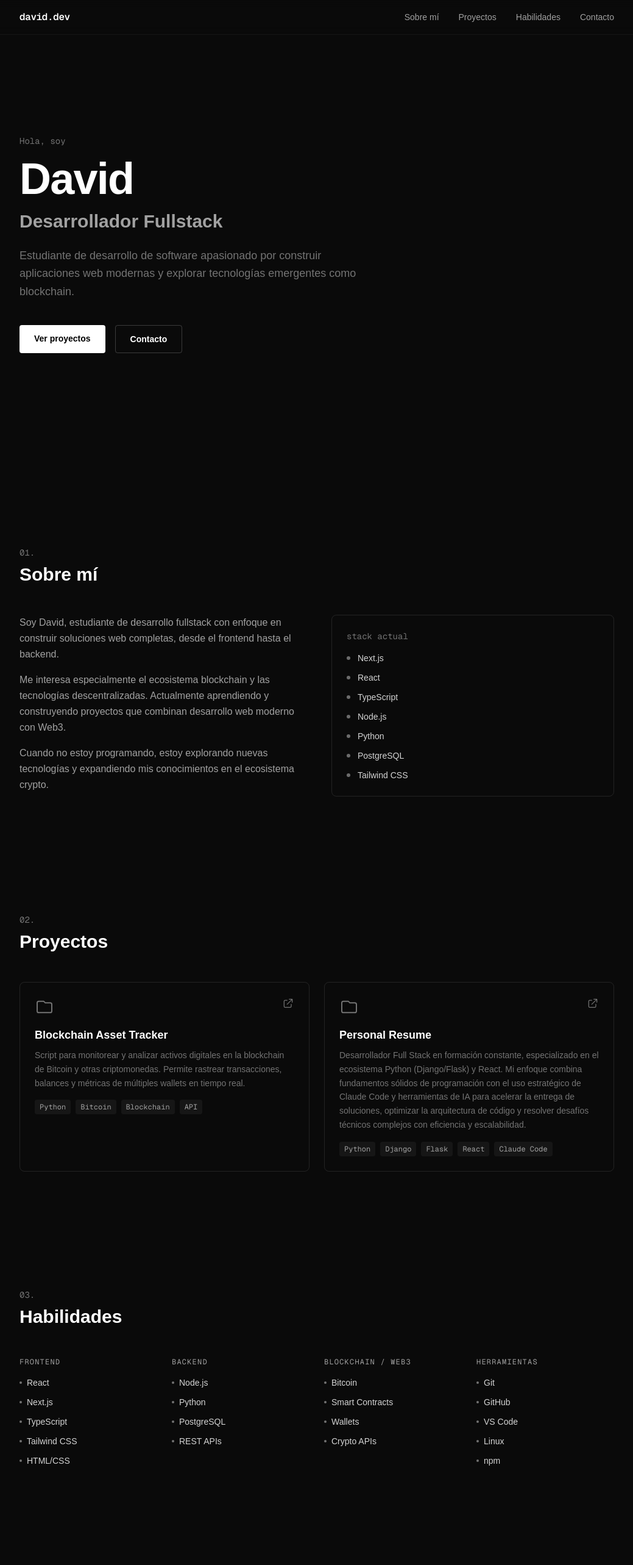
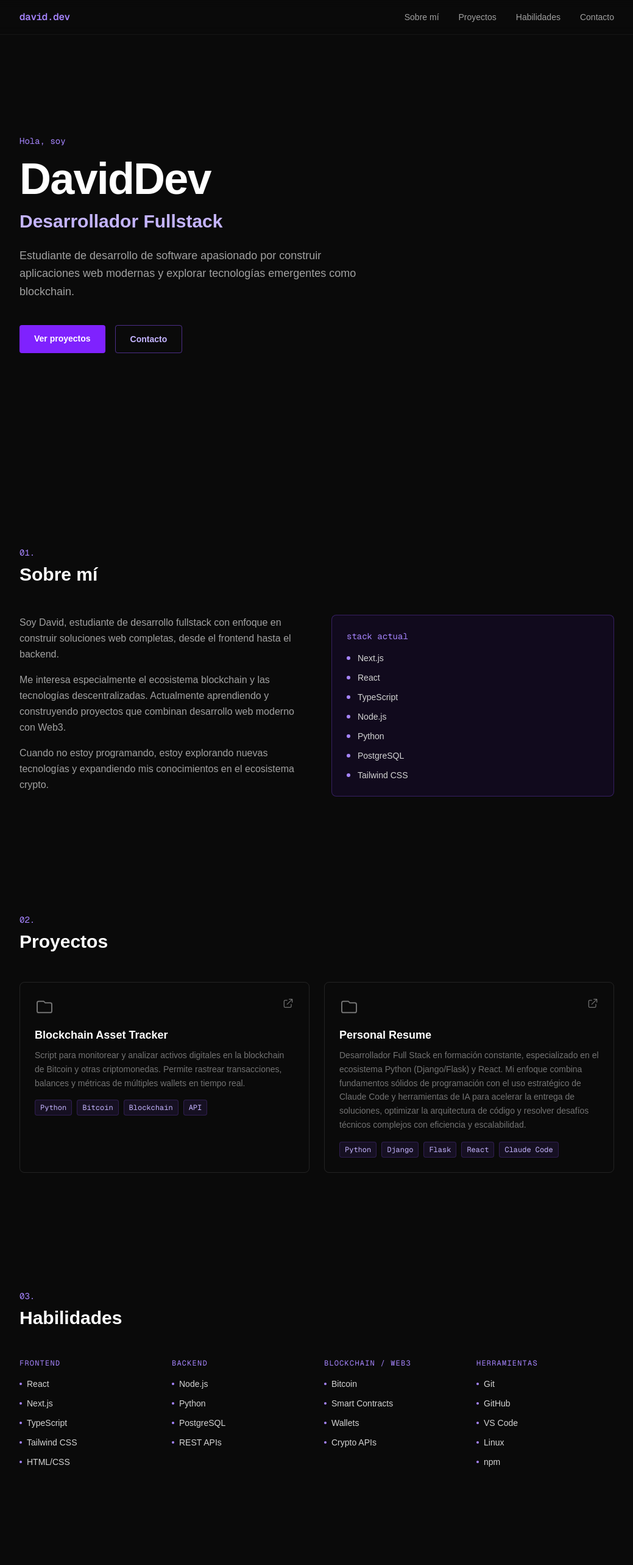
Before and after one commit to coderblockch/portfolio, a Next.js app: page / in a window 1280 px wide. Shown: the top 2566 px of the page at 61% size, without its empty margins (120-1159 px from the left). Built offline with nearby package versions, Linux system fonts and the light colour scheme.

Commit message:
Apply purple/violet color scheme

```diff
--- a/app/components/About.tsx
+++ b/app/components/About.tsx
@@ -1,7 +1,7 @@
 export default function About() {
   return (
     <section id="about" className="py-24 px-6 max-w-5xl mx-auto">
-      <p className="text-neutral-500 font-mono text-sm mb-2">01.</p>
+      <p className="text-violet-400 font-mono text-sm mb-2">01.</p>
       <h2 className="text-3xl font-bold text-white mb-12">Sobre mí</h2>
       <div className="grid md:grid-cols-2 gap-12 items-start">
         <div className="space-y-4 text-neutral-400 leading-relaxed">
@@ -19,11 +19,11 @@ export default function About() {
             expandiendo mis conocimientos en el ecosistema crypto.
           </p>
         </div>
-        <div className="border border-white/10 rounded-lg p-6 space-y-3">
-          <p className="text-neutral-500 text-sm font-mono mb-4">stack actual</p>
+        <div className="border border-violet-500/30 rounded-lg p-6 space-y-3 bg-violet-950/20">
+          <p className="text-violet-400 text-sm font-mono mb-4">stack actual</p>
           {["Next.js", "React", "TypeScript", "Node.js", "Python", "PostgreSQL", "Tailwind CSS"].map((tech) => (
             <div key={tech} className="flex items-center gap-3">
-              <span className="w-1.5 h-1.5 rounded-full bg-white/40" />
+              <span className="w-1.5 h-1.5 rounded-full bg-violet-400" />
               <span className="text-neutral-300 text-sm">{tech}</span>
             </div>
           ))}
--- a/app/components/Contact.tsx
+++ b/app/components/Contact.tsx
@@ -1,14 +1,14 @@
 export default function Contact() {
   return (
     <section id="contact" className="py-24 px-6 max-w-5xl mx-auto text-center">
-      <p className="text-neutral-500 font-mono text-sm mb-2">04.</p>
+      <p className="text-violet-400 font-mono text-sm mb-2">04.</p>
       <h2 className="text-3xl font-bold text-white mb-4">Contacto</h2>
       <p className="text-neutral-400 max-w-md mx-auto mb-10 leading-relaxed">
         Estoy abierto a nuevas oportunidades, colaboraciones o simplemente una buena conversación sobre tecnología.
       </p>
       <a
         href="mailto:jdavidjimenezq@gmail.com"
-        className="inline-block px-8 py-4 border border-white/20 text-white font-semibold rounded hover:border-white/50 hover:bg-white/5 transition-all"
+        className="inline-block px-8 py-4 border border-violet-500/50 text-violet-300 font-semibold rounded hover:border-violet-400 hover:bg-violet-500/10 transition-all"
       >
         jdavidjimenezq@gmail.com
       </a>
@@ -17,7 +17,7 @@ export default function Contact() {
           href="https://github.com/coderblockch"
           target="_blank"
           rel="noopener noreferrer"
-          className="text-neutral-500 hover:text-white transition-colors text-sm"
+          className="text-neutral-500 hover:text-violet-400 transition-colors text-sm"
         >
           GitHub
         </a>
@@ -25,7 +25,7 @@ export default function Contact() {
           href="https://www.linkedin.com/in/jdavidjimenez"
           target="_blank"
           rel="noopener noreferrer"
-          className="text-neutral-500 hover:text-white transition-colors text-sm"
+          className="text-neutral-500 hover:text-violet-400 transition-colors text-sm"
         >
           LinkedIn
         </a>
--- a/app/components/Hero.tsx
+++ b/app/components/Hero.tsx
@@ -1,27 +1,27 @@
 export default function Hero() {
   return (
     <section id="hero" className="min-h-screen flex flex-col justify-center px-6 max-w-5xl mx-auto">
-      <p className="text-neutral-500 font-mono text-sm mb-4">Hola, soy</p>
+      <p className="text-violet-400 font-mono text-sm mb-4">Hola, soy</p>
       <h1 className="text-5xl md:text-7xl font-bold text-white mb-4 tracking-tight">
-        David
+        DavidDev
       </h1>
-      <h2 className="text-2xl md:text-3xl font-semibold text-neutral-400 mb-6">
+      <h2 className="text-2xl md:text-3xl font-semibold text-violet-300 mb-6">
         Desarrollador Fullstack
       </h2>
-      <p className="text-neutral-500 max-w-xl text-lg leading-relaxed mb-10">
+      <p className="text-neutral-400 max-w-xl text-lg leading-relaxed mb-10">
         Estudiante de desarrollo de software apasionado por construir aplicaciones web
         modernas y explorar tecnologías emergentes como blockchain.
       </p>
       <div className="flex gap-4">
         <a
           href="#projects"
-          className="px-6 py-3 bg-white text-black font-semibold text-sm rounded hover:bg-neutral-200 transition-colors"
+          className="px-6 py-3 bg-violet-600 text-white font-semibold text-sm rounded hover:bg-violet-500 transition-colors"
         >
           Ver proyectos
         </a>
         <a
           href="#contact"
-          className="px-6 py-3 border border-white/20 text-white font-semibold text-sm rounded hover:border-white/50 transition-colors"
+          className="px-6 py-3 border border-violet-500/50 text-violet-300 font-semibold text-sm rounded hover:border-violet-400 hover:text-violet-200 transition-colors"
         >
           Contacto
         </a>
--- a/app/components/Navbar.tsx
+++ b/app/components/Navbar.tsx
@@ -2,7 +2,7 @@ export default function Navbar() {
   return (
     <nav className="fixed top-0 w-full z-50 bg-[#0a0a0a]/80 backdrop-blur-sm border-b border-white/5">
       <div className="max-w-5xl mx-auto px-6 py-4 flex justify-between items-center">
-        <span className="text-white font-mono font-semibold tracking-tight">david.dev</span>
+        <span className="text-violet-400 font-mono font-semibold tracking-tight">david.dev</span>
         <div className="flex gap-8 text-sm text-neutral-400">
           <a href="#about" className="hover:text-white transition-colors">Sobre mí</a>
           <a href="#projects" className="hover:text-white transition-colors">Proyectos</a>
--- a/app/components/Projects.tsx
+++ b/app/components/Projects.tsx
@@ -18,13 +18,13 @@ const projects = [
 export default function Projects() {
   return (
     <section id="projects" className="py-24 px-6 max-w-5xl mx-auto">
-      <p className="text-neutral-500 font-mono text-sm mb-2">02.</p>
+      <p className="text-violet-400 font-mono text-sm mb-2">02.</p>
       <h2 className="text-3xl font-bold text-white mb-12">Proyectos</h2>
       <div className="grid md:grid-cols-2 gap-6">
         {projects.map((project) => (
           <div
             key={project.title}
-            className="border border-white/10 rounded-lg p-6 hover:border-white/25 transition-colors group"
+            className="border border-white/10 rounded-lg p-6 hover:border-violet-500/50 transition-colors group"
           >
             <div className="flex justify-between items-start mb-4">
               <svg className="w-8 h-8 text-neutral-500" fill="none" stroke="currentColor" viewBox="0 0 24 24">
@@ -46,7 +46,7 @@ export default function Projects() {
               {project.tags.map((tag) => (
                 <span
                   key={tag}
-                  className="text-xs font-mono text-neutral-400 bg-white/5 px-2 py-1 rounded"
+                  className="text-xs font-mono text-violet-300 bg-violet-500/10 px-2 py-1 rounded border border-violet-500/20"
                 >
                   {tag}
                 </span>
--- a/app/components/Skills.tsx
+++ b/app/components/Skills.tsx
@@ -20,17 +20,17 @@ const skillGroups = [
 export default function Skills() {
   return (
     <section id="skills" className="py-24 px-6 max-w-5xl mx-auto">
-      <p className="text-neutral-500 font-mono text-sm mb-2">03.</p>
+      <p className="text-violet-400 font-mono text-sm mb-2">03.</p>
       <h2 className="text-3xl font-bold text-white mb-12">Habilidades</h2>
       <div className="grid sm:grid-cols-2 md:grid-cols-4 gap-6">
         {skillGroups.map((group) => (
           <div key={group.category} className="space-y-3">
-            <h3 className="text-neutral-400 font-mono text-xs uppercase tracking-widest mb-4">
+            <h3 className="text-violet-400 font-mono text-xs uppercase tracking-widest mb-4">
               {group.category}
             </h3>
             {group.skills.map((skill) => (
               <div key={skill} className="flex items-center gap-2">
-                <span className="w-1 h-1 rounded-full bg-neutral-500" />
+                <span className="w-1 h-1 rounded-full bg-violet-400" />
                 <span className="text-neutral-300 text-sm">{skill}</span>
               </div>
             ))}
```
